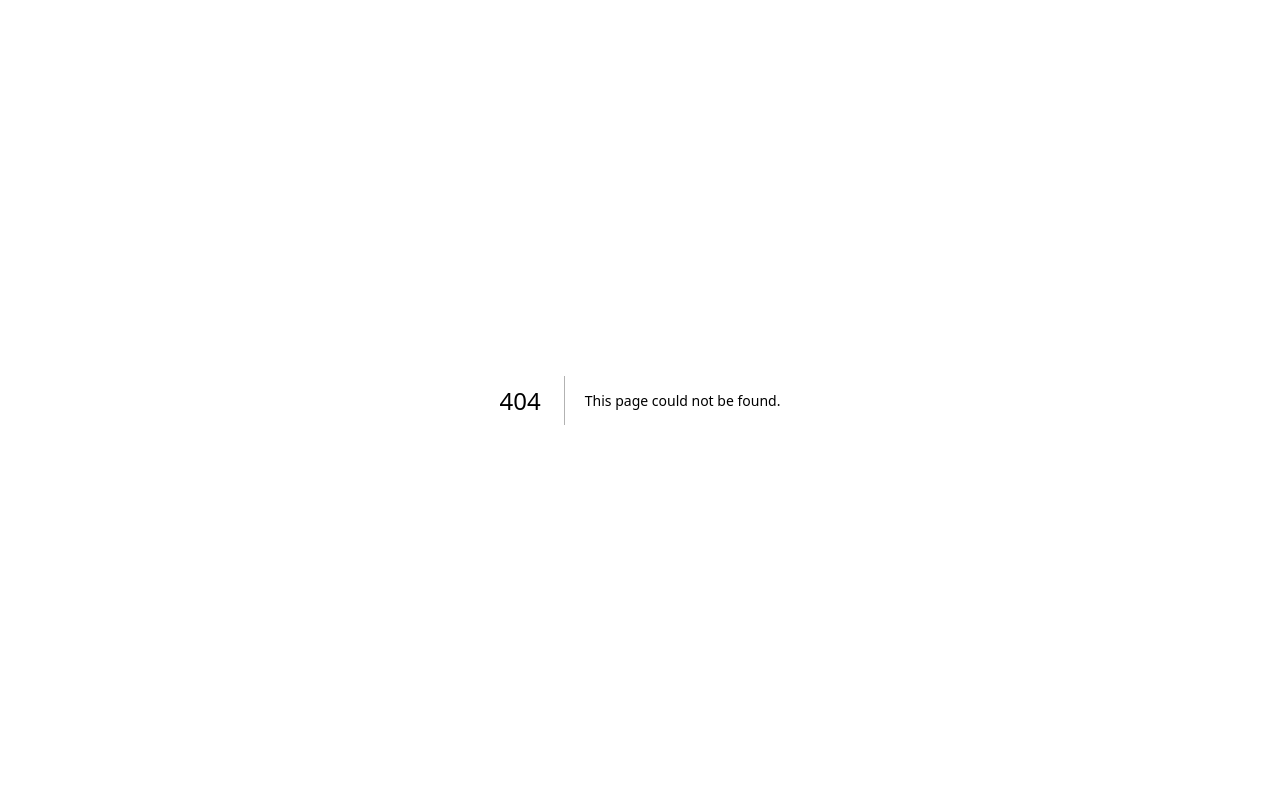
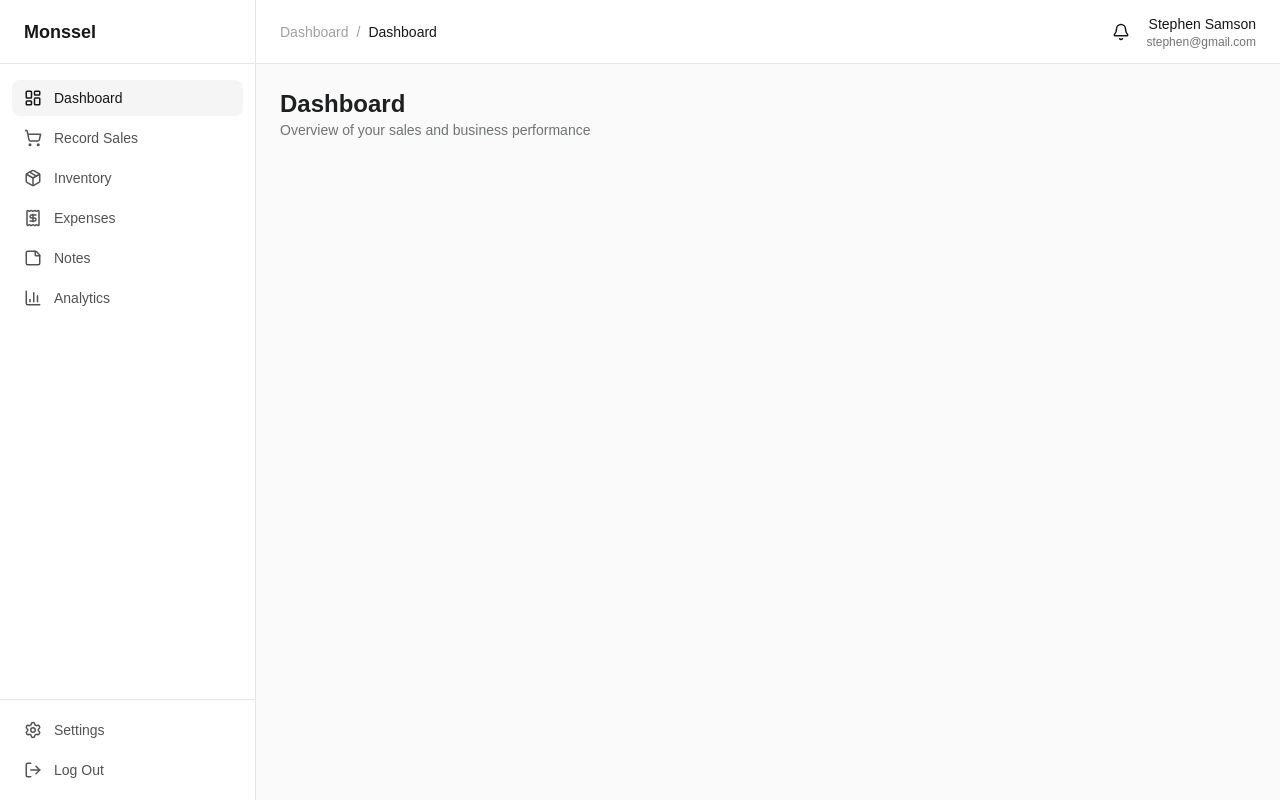
Before and after one commit to Kakka-tech/Monssel, a Next.js app: page /dashboard in a window 1280 px wide. Before the commit this address had no page. Built offline with nearby package versions, Linux system fonts and the light colour scheme.

Commit message:
feat: implement layout components and dashboard page for improved user interface

```diff
--- /dev/null
+++ b/src/app/(app)/dashboard/page.tsx
@@ -0,0 +1,14 @@
+import PageContainer from "@/components/layout/PageContainer";
+
+export default function DashboardPage() {
+  return (
+    <PageContainer>
+      <div>
+        <h1 className="text-2xl font-semibold text-[#1E1F20]">Dashboard</h1>
+        <p className="text-sm text-[#707375]">
+          Overview of your sales and business performance
+        </p>
+      </div>
+    </PageContainer>
+  );
+}
--- /dev/null
+++ b/src/app/(app)/layout.tsx
@@ -0,0 +1,22 @@
+import AppSidebar from "@/components/layout/AppSidebar";
+import AppHeader from "@/components/layout/AppHeader";
+
+export default function AppShell({
+  children,
+}: {
+  children: React.ReactNode;
+}) {
+  return (
+    <div className="flex h-screen bg-neutral-50">
+      <AppSidebar />
+
+      <div className="flex flex-col flex-1 overflow-hidden">
+        <AppHeader />
+
+        <main className="flex-1 overflow-y-auto p-6">
+          {children}
+        </main>
+      </div>
+    </div>
+  );
+}
--- /dev/null
+++ b/src/components/layout/AppHeader.tsx
@@ -0,0 +1,48 @@
+"use client";
+
+import { usePathname } from "next/navigation";
+import { Bell } from "lucide-react";
+
+function getTitle(pathname: string) {
+  const map: Record<string, string> = {
+    "/dashboard": "Dashboard",
+    "/record-sales": "Record Sales",
+    "/inventory": "Inventory",
+    "/expenses": "Expenses",
+    "/notes": "Notes",
+    "/analytics": "Analytics",
+    "/settings": "Settings",
+  };
+
+  return map[pathname] ?? "Dashboard";
+}
+
+export default function AppHeader() {
+  const pathname = usePathname();
+  const title = getTitle(pathname);
+
+  return (
+    <header className="h-16 bg-white border-b border-neutral-200 flex items-center justify-between px-6">
+      <div className="flex items-center gap-2 text-sm">
+        <span className="text-neutral-400">Dashboard</span>
+        <span className="text-neutral-400">/</span>
+        <span className="font-medium text-neutral-900">{title}</span>
+      </div>
+
+      <div className="flex items-center gap-4">
+        <button aria-label="Notifications" className="relative">
+          <Bell size={18} />
+        </button>
+
+        <div className="text-sm text-right">
+          <div className="font-medium text-neutral-900">
+            Stephen Samson
+          </div>
+          <div className="text-neutral-500 text-xs">
+            stephen@gmail.com
+          </div>
+        </div>
+      </div>
+    </header>
+  );
+}
--- /dev/null
+++ b/src/components/layout/AppShell.tsx
@@ -0,0 +1,22 @@
+import AppSidebar from "./AppSidebar";
+import AppHeader from "./AppHeader";
+
+export default function AppShell({
+  children,
+}: {
+  children: React.ReactNode;
+}) {
+  return (
+    <div className="flex h-screen bg-neutral-50">
+      <AppSidebar />
+
+      <div className="flex flex-col flex-1 overflow-hidden">
+        <AppHeader />
+
+        <main className="flex-1 overflow-y-auto p-6">
+          {children}
+        </main>
+      </div>
+    </div>
+  );
+}
--- /dev/null
+++ b/src/components/layout/AppSidebar.tsx
@@ -0,0 +1,72 @@
+"use client";
+
+import Link from "next/link";
+import { usePathname } from "next/navigation";
+import {
+  LayoutDashboard,
+  ShoppingCart,
+  Package,
+  Receipt,
+  StickyNote,
+  BarChart3,
+  Settings,
+  LogOut,
+} from "lucide-react";
+
+const navItems = [
+  { name: "Dashboard", href: "/dashboard", icon: LayoutDashboard },
+  { name: "Record Sales", href: "/record-sales", icon: ShoppingCart },
+  { name: "Inventory", href: "/inventory", icon: Package },
+  { name: "Expenses", href: "/expenses", icon: Receipt },
+  { name: "Notes", href: "/notes", icon: StickyNote },
+  { name: "Analytics", href: "/analytics", icon: BarChart3 },
+];
+
+export default function AppSidebar() {
+  const pathname = usePathname();
+
+  return (
+    <aside className="w-64 bg-white border-r border-neutral-200 flex flex-col">
+      <div className="h-16 flex items-center px-6 border-b border-neutral-200">
+        <span className="font-semibold text-lg">Monssel</span>
+      </div>
+
+      <nav className="flex-1 px-3 py-4 space-y-1">
+        {navItems.map((item) => {
+          const Icon = item.icon;
+          const active = pathname === item.href;
+
+          return (
+            <Link
+              key={item.name}
+              href={item.href}
+              className={`flex items-center gap-3 px-3 py-2 rounded-lg text-sm transition ${
+                active
+                  ? "bg-neutral-100 text-neutral-900 font-medium"
+                  : "text-neutral-600 hover:bg-neutral-50"
+              }`}
+            >
+              <Icon size={18} />
+              {item.name}
+            </Link>
+          );
+        })}
+      </nav>
+
+      <div className="border-t border-neutral-200 p-3 space-y-1">
+        <Link
+          href="/settings"
+          className="flex items-center gap-3 px-3 py-2 rounded-lg text-sm text-neutral-600 hover:bg-neutral-50"
+        >
+          <Settings size={18} />
+          Settings
+        </Link>
+
+        <button className="flex items-center gap-3 px-3 py-2 rounded-lg text-sm text-neutral-600 hover:bg-neutral-50 w-full text-left">
+          <LogOut size={18} />
+          Log Out
+        </button>
+      </div>
+    </aside>
+  );
+}
--- /dev/null
+++ b/src/components/layout/PageContainer.tsx
@@ -0,0 +1,11 @@
+export default function PageContainer({
+  children,
+}: {
+  children: React.ReactNode;
+}) {
+  return (
+    <div className="mx-auto w-full max-w-7xl space-y-6">
+      {children}
+    </div>
+  );
+}
```
Also changed, not shown: src/app/auth/(default)/forgot-password/page.tsx (added).
